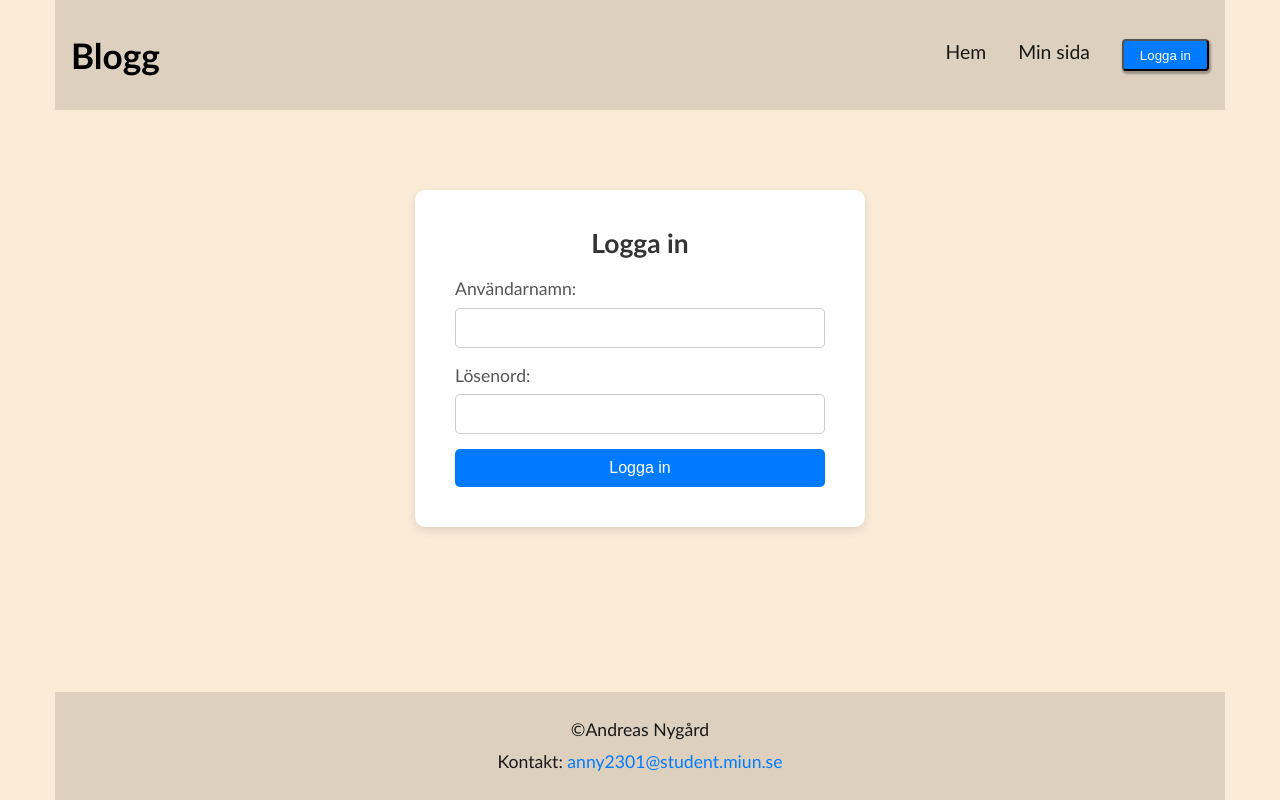
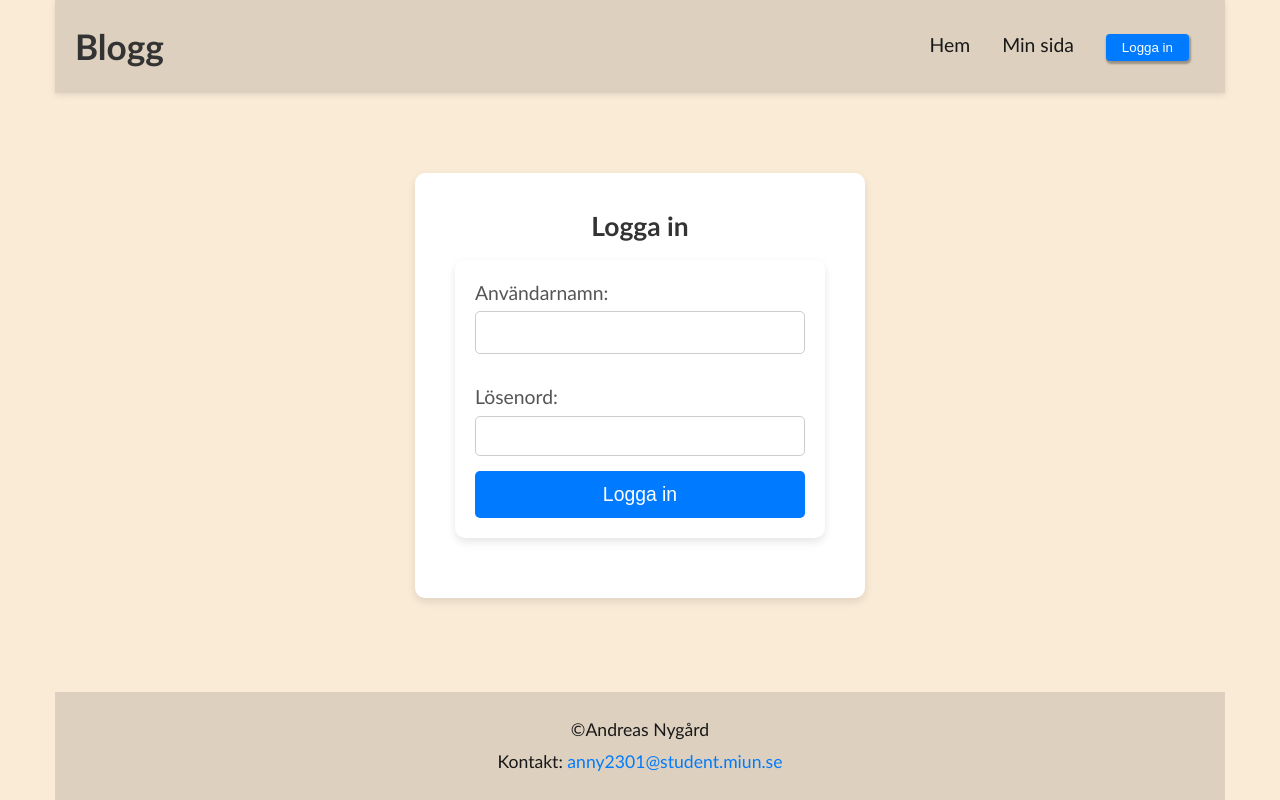
Before and after one commit to Nygaaard/myBlog, a React (Vite) app: page /login in a window 1280 px wide. Built offline with nearby package versions, Linux system fonts and the light colour scheme.

Commit message:
Styling on form and profile page

```diff
--- a/src/components/Form.tsx
+++ b/src/components/Form.tsx
@@ -100,7 +100,7 @@ const Form: React.FC<FormProps> = ({ editPost, onUpdate }) => {
   };
 
   return (
-    <form onSubmit={handleSubmit}>
+    <form onSubmit={handleSubmit} className="form-container">
       <label htmlFor="title">Titel:</label>
       <input
         type="text"
@@ -108,6 +108,7 @@ const Form: React.FC<FormProps> = ({ editPost, onUpdate }) => {
         id="title"
         value={formData.title}
         onChange={(e) => setFormData({ ...formData, title: e.target.value })}
+        className="form-input"
       />
       {errors.title && <span className="error-message">{errors.title}</span>}
 
@@ -118,12 +119,13 @@ const Form: React.FC<FormProps> = ({ editPost, onUpdate }) => {
         id="content"
         value={formData.content}
         onChange={(e) => setFormData({ ...formData, content: e.target.value })}
+        className="form-input"
       />
       {errors.content && (
         <span className="error-message">{errors.content}</span>
       )}
 
-      <input type="submit" value="Lägg till inlägg" />
+      <input type="submit" value="Lägg till inlägg" className="submit-btn" />
     </form>
   );
 };
--- a/src/css/styles.css
+++ b/src/css/styles.css
@@ -6,29 +6,40 @@
 }
 
 body {
+    display: flex;
+    flex-direction: column;
+    min-height: 100vh;
     max-width: 1170px;
     margin: 0 auto;
     font-family: 'Trebuchet MS', 'Lucida Sans Unicode', 'Lucida Grande', 'Lucida Sans', Arial, sans-serif;
     font-size: 1.1em;
     line-height: 1.5em;
     background-color: antiquewhite;
+    padding-bottom: 160px;
 }
 
 header {
     display: flex;
     justify-content: space-between;
     align-items: center;
-    min-height: 110px;
+    padding: 1rem 20px;
     background-color: rgb(221, 208, 190);
+    box-shadow: 0 2px 6px rgba(0, 0, 0, 0.1);
+    margin-bottom: 2rem;
 }
 
 header h1 {
-    padding: 1rem;
+    font-size: 2em;
+    color: #333;
+    margin: 0;
+    font-weight: bold;
 }
 
+/* Menu */
 .menu {
     display: flex;
     list-style: none;
+    margin: 0;
 }
 
 .menu li {
@@ -39,24 +50,115 @@ header h1 {
     font-size: 1.1em;
     text-decoration: none;
     color: #181818;
+    transition: color 0.3s ease;
 }
 
 .menu li a:hover {
-    color: #534e4e;
+    color: #007bff;
 }
 
-.login-btn {
+.menu li button {
     background-color: #007bff;
     padding: 0.4rem 1rem;
     color: #fff;
     border-radius: 4px;
-    box-shadow: 1px 2px 2px 1px rgba(0, 0, 0, 0.3);
+    border: none;
+    cursor: pointer;
+    transition: background-color 0.3s ease;
 }
 
-.login-btn:hover {
+.menu li button:hover {
     background-color: #0056b3;
+}
+
+/* Login button (when not logged in) */
+.menu li .login-btn {
+    background-color: #007bff;
+    padding: 0.4rem 1rem;
+    color: #fff;
+    border-radius: 4px;
+    border: none;
     cursor: pointer;
+    box-shadow: 1px 2px 2px 1px rgba(0, 0, 0, 0.3);
+    transition: background-color 0.3s ease;
 }
+
+.menu li .login-btn:hover {
+    background-color: #0056b3;
+}
+
+/*PAGE*/
+.app-container, .profile-container {
+    max-width: 800px;
+    margin: 0 auto;
+    padding: 20px;
+    background-color: #f9f9f9;
+    border-radius: 10px;
+    box-shadow: 0 4px 8px rgba(0, 0, 0, 0.1);
+    text-align: center;
+}
+
+/* Titelstil */
+.app-container h2, .profile-container h2 {
+    font-size: 1.8em;
+    color: #333;
+    margin-bottom: 20px;
+}
+
+.profile-container h3 {
+    font-size: 1.4em;
+    color: #555;
+    margin-bottom: 20px;
+}
+
+
+/*PROFILE*/
+.profile-posts {
+    display: flex;
+    flex-direction: column;
+    gap: 20px;
+    margin-top: 20px;
+}
+
+/* Inlägg med knappar */
+.profile-post {
+    background: #fff;
+    padding: 15px;
+    border-radius: 8px;
+    box-shadow: 0 2px 5px rgba(0, 0, 0, 0.1);
+    text-align: left;
+    transition: transform 0.2s ease-in-out;
+    position: relative;
+}
+
+.profile-post:hover {
+    transform: translateY(-3px);
+}
+
+/* Knappar */
+.profile-post button {
+    background-color: #007bff;
+    color: white;
+    border: none;
+    padding: 8px 12px;
+    margin: 5px;
+    border-radius: 5px;
+    cursor: pointer;
+    transition: background 0.2s;
+}
+
+.profile-post button:hover {
+    background-color: #0056b3;
+}
+
+.profile-post button:last-child {
+    background-color: red;
+}
+
+.profile-post button:last-child:hover {
+    background-color: darkred;
+}
+
 
 /* LOGIN PAGE */
 .login-container {
@@ -149,3 +251,96 @@ footer a:hover {
 footer a:focus {
     outline: 2px solid #007bff;
 }
+
+/* ERROR MESSAGES */
+.loading {
+    color: #007bff;
+    font-style: italic;
+}
+
+.error-message {
+    color: red;
+    font-weight: bold;
+}
+
+/*POSTS*/
+.posts {
+    display: flex;
+    flex-direction: column;
+    gap: 20px;
+    margin-top: 20px;
+}
+
+/* Enskilt inlägg */
+.post {
+    background: #fff;
+    padding: 15px;
+    border-radius: 8px;
+    box-shadow: 0 2px 5px rgba(0, 0, 0, 0.1);
+    text-align: left;
+    transition: transform 0.2s ease-in-out;
+}
+
+.post:hover {
+    transform: translateY(-3px);
+}
+
+/* Titelstil för inlägg */
+.post h3 {
+    margin-bottom: 10px;
+    font-size: 1.4em;
+    color: #007bff;
+}
+
+/* Innehåll och datum */
+.post p {
+    color: #555;
+    line-height: 1.4;
+}
+
+.post p:last-child {
+    font-size: 0.9em;
+    color: #777;
+}
+
+/*FORM*/
+form {
+    background-color: #fff;
+    padding: 20px;
+    border-radius: 10px;
+    box-shadow: 0 4px 8px rgba(0, 0, 0, 0.1);
+    margin-bottom: 20px;
+}
+
+form label {
+    display: block;
+    font-size: 1.1em;
+    color: #555;
+    margin-bottom: 8px;
+    text-align: left;
+}
+
+form input[type="text"] {
+    width: 100%;
+    padding: 10px;
+    border: 1px solid #ccc;
+    border-radius: 5px;
+    margin-bottom: 15px;
+    font-size: 1em;
+}
+
+form input[type="submit"] {
+    width: 100%;
+    padding: 12px;
+    background-color: #007bff;
+    border: none;
+    border-radius: 5px;
+    color: white;
+    font-size: 1.1em;
+    cursor: pointer;
+    transition: background-color 0.2s ease;
+}
+
+form input[type="submit"]:hover {
+    background-color: #0056b3;
+}
--- a/src/pages/ProfilePage.tsx
+++ b/src/pages/ProfilePage.tsx
@@ -33,14 +33,15 @@ const ProfilePage = () => {
   };
 
   return (
-    <div>
+    <div className="profile-container">
       {loading && <p className="loading">Laddar...</p>}
       {error && <p className="error-message">{error}</p>}
       <h2>Min sida</h2>
       <h3>Hej och välkommen {user?.firstname || "Användare"}</h3>
       <Form editPost={editPost} onUpdate={handleUpdate} />
+      <div className="profile-posts">
         {posts.map((post) => (
-        <div key={post.id}>
+          <div key={post.id} className="profile-post">
             <Post post={post} />
             <button onClick={() => handleEdit(post)}>Hantera</button>
             <button onClick={() => handleDelete(post.id.toString())}>
@@ -49,6 +50,7 @@ const ProfilePage = () => {
           </div>
         ))}
       </div>
+    </div>
   );
 };
 
```
Lines whose indentation alone changed are shown as unchanged.
